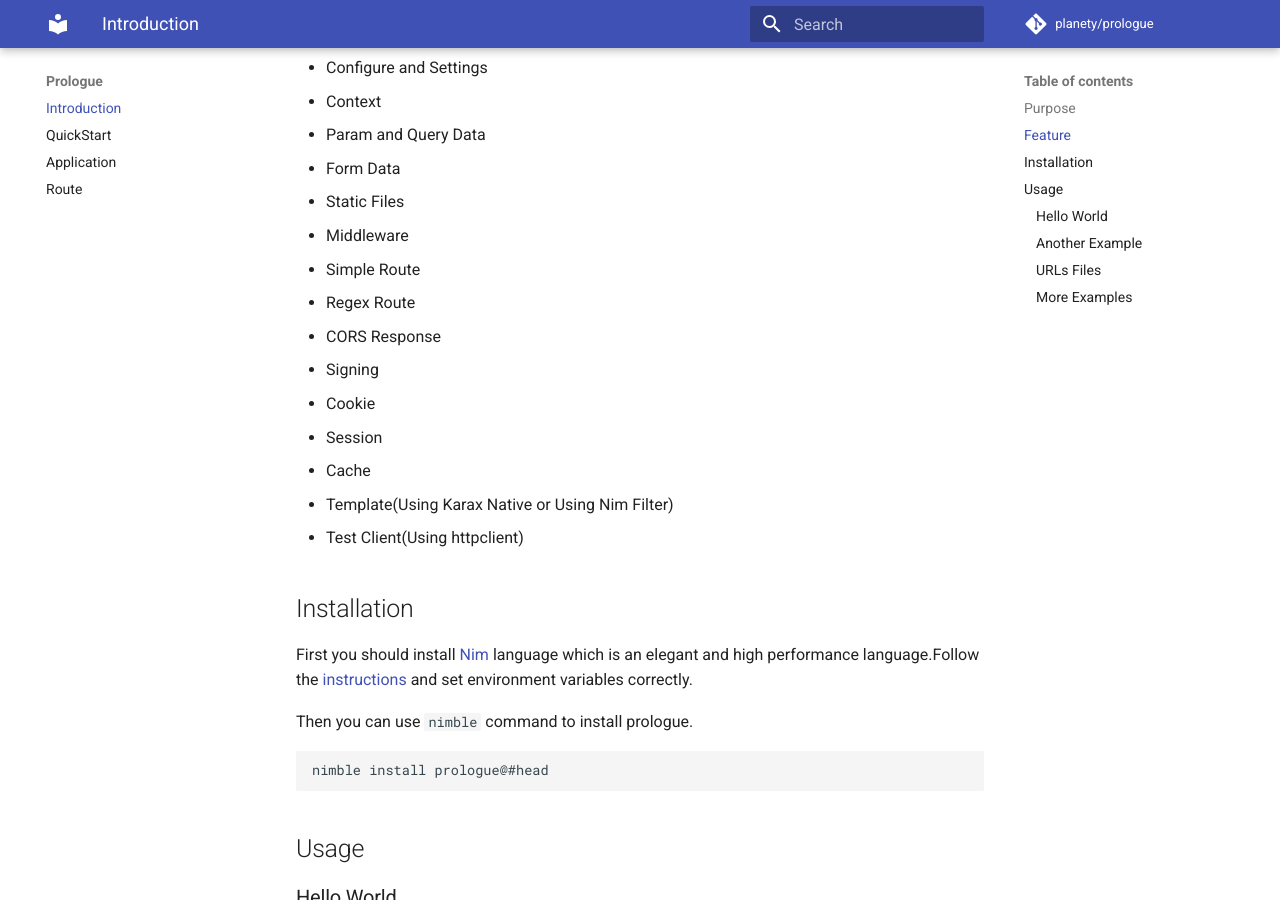
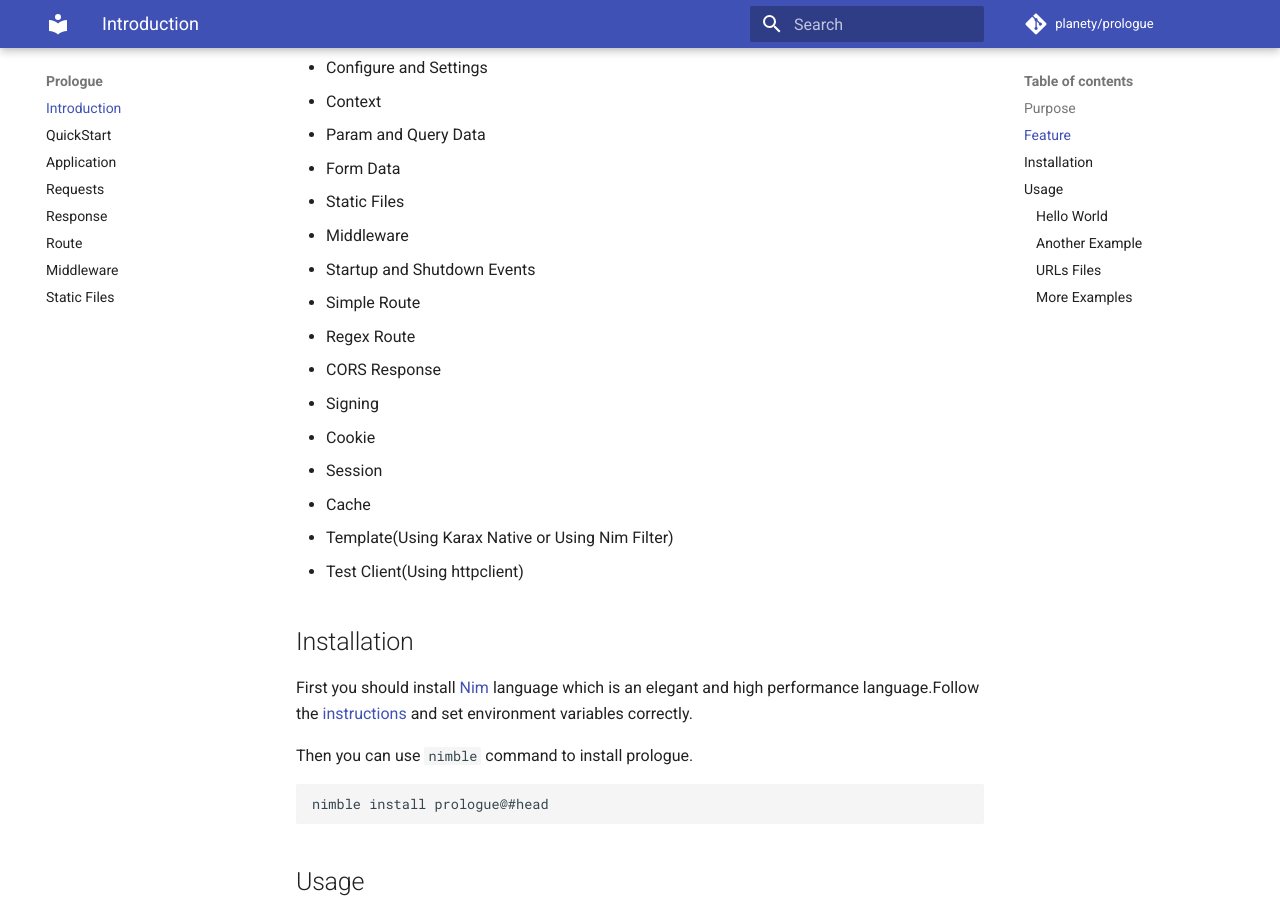
Before and after one commit to planety/prologue, an MkDocs documentation site: the page built from docs/index.md, in a window 1280 px wide and 900 px high, scrolled down 443 px. Built offline with MkDocs 1.6.1 and Material for MkDocs 9.7.7, drawn with Linux system fonts in a browser that asks for light colours; comment, search, counter and statistics services are not loaded.

Commit message:
Startup and Shutdown Events

```diff
--- a/docs/index.md
+++ b/docs/index.md
@@ -19,6 +19,7 @@
 - Form Data
 - Static Files
 - Middleware
+- Startup and Shutdown Events
 - Simple Route
 - Regex Route
 - CORS Response
--- a/mkdocs.yml
+++ b/mkdocs.yml
@@ -12,7 +12,11 @@
     - Introduction: "index.md"
     - QuickStart: "quickstart.md"
     - Application: "application.md"
+    - Requests: "requests.md"
+    - Response: "response.md"
     - Route: "route.md"
+    - Middleware: "middleware.md"
+    - Static Files: "staticfiles.md"
 
 
 markdown_extensions:
```
Also changed, not shown: README.md (+2 -2 lines), docs/middleware.md (added), docs/requests.md (added), docs/response.md (added), docs/staticfiles.md (added), 3 other files.
